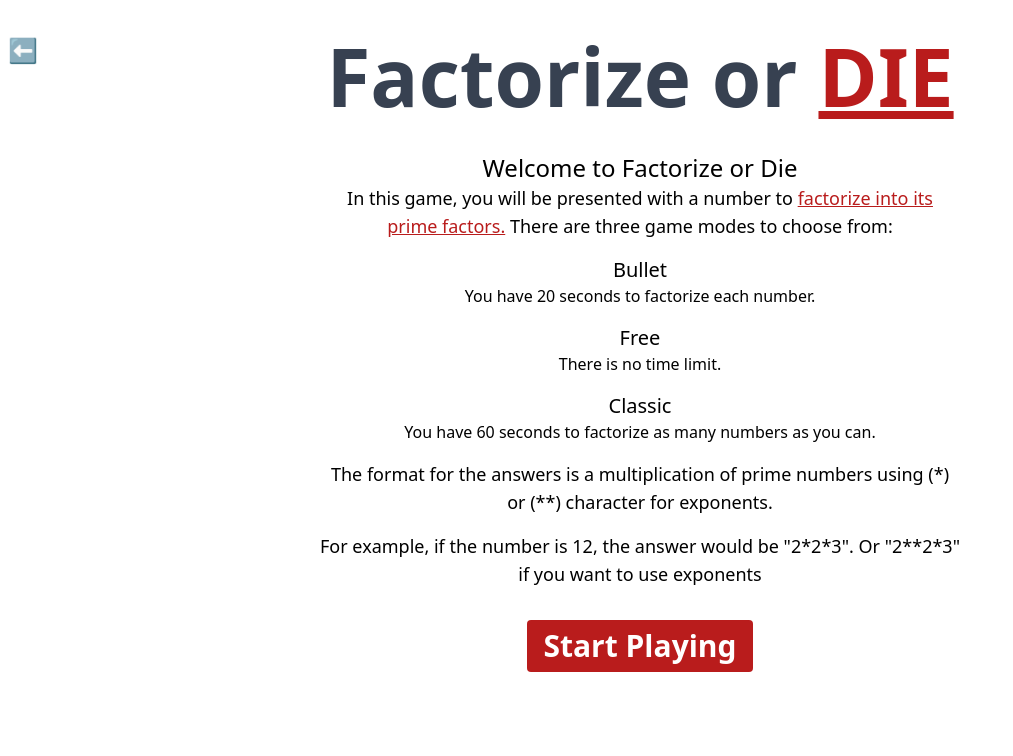
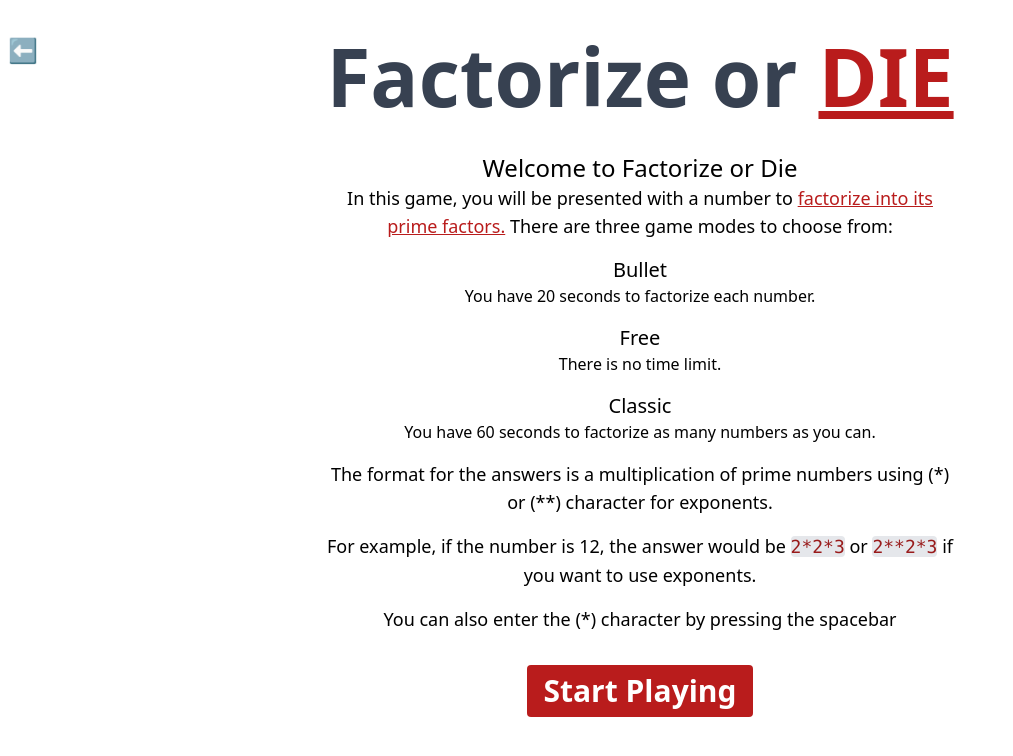
Before and after one commit to TomiMoreno/factorize-or-die, a Next.js app: page /tutorial in a window 1280 px wide. Shown: the top 756 px of the page, without its empty margins (0-1013 px from the left). Built offline with nearby package versions, Linux system fonts and the light colour scheme.

Commit message:
:memo: Add spacebar to documentation + meta tags

```diff
--- a/src/components/Layout.tsx
+++ b/src/components/Layout.tsx
@@ -21,7 +21,10 @@ export default function Layout({ children }: { children: React.ReactNode }) {
     <div>
       <Head>
         <title>Factorize or DIE</title>
-        <meta name="description" content="Generated by create-t3-app" />
+        <meta
+          name="description"
+          content="Factorize or DIE is a real serious math game"
+        />
         <link rel="icon" href="/favicon.ico" />
       </Head>
 
--- a/src/pages/tutorial.tsx
+++ b/src/pages/tutorial.tsx
@@ -46,8 +46,13 @@ export default function Tutorial() {
           (*) or (**) character for exponents.
         </p>
         <p className="mb-4 text-lg">
-          For example, if the number is 12, the answer would be
-          &quot;2*2*3&quot;. Or &quot;2**2*3&quot; if you want to use exponents
+          For example, if the number is 12, the answer would be{" "}
+          <code className="rounded bg-gray-200 text-red-800">2*2*3</code> or{" "}
+          <code className="rounded bg-gray-200 text-red-800">2**2*3</code> if
+          you want to use exponents.
+        </p>
+        <p className="mb-4 text-lg">
+          You can also enter the (*) character by pressing the spacebar
         </p>
         <Link href="/">
           <Button>Start Playing</Button>
```
